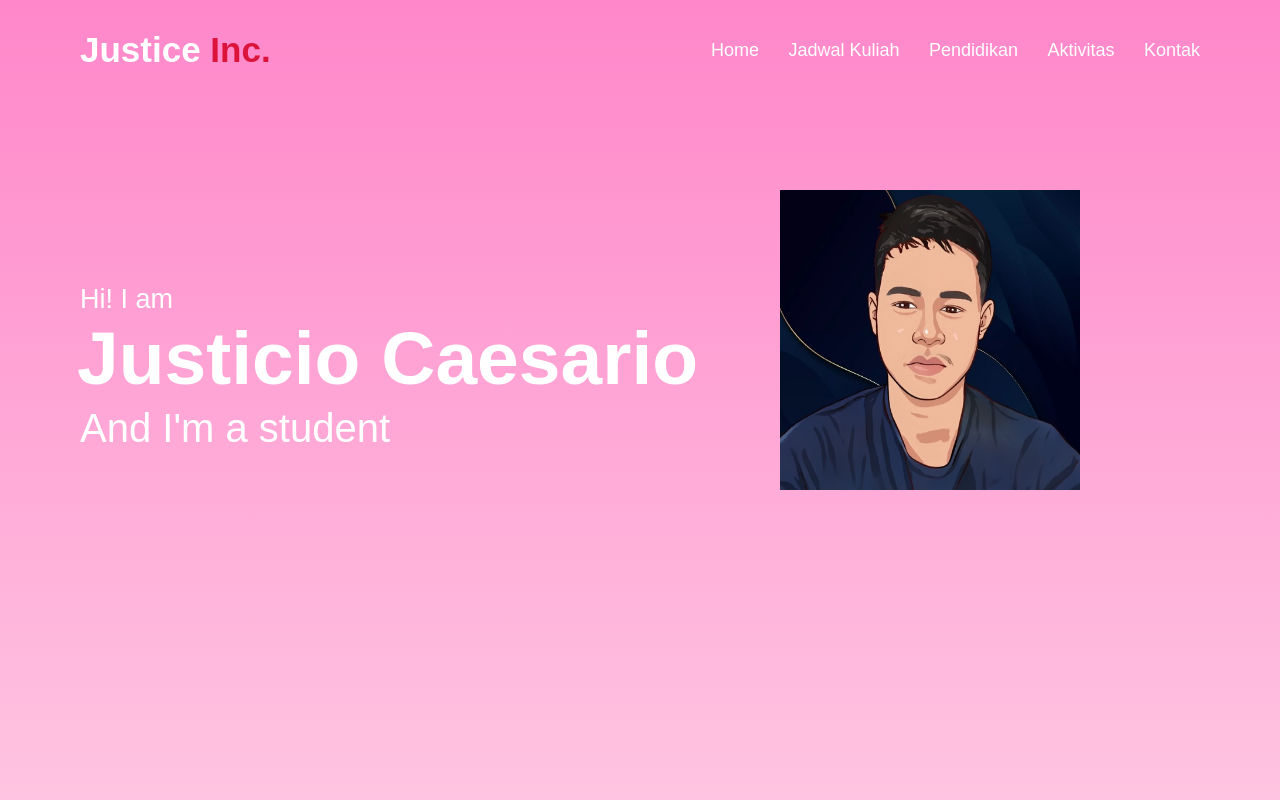
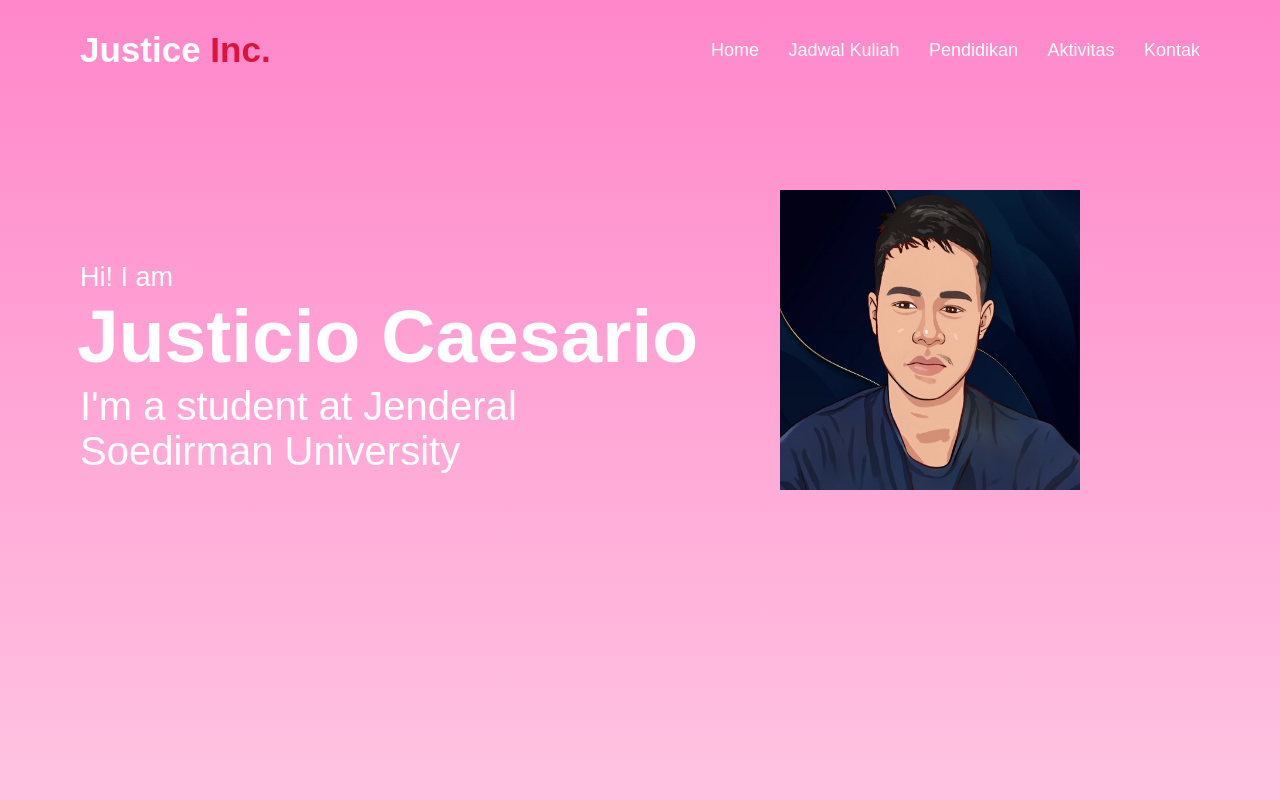
Before and after one commit to justiceinc/justice.github.io, a plain HTML site: page index.html in a window 1280 px wide. Shown: the top 800 px of the page. Drawn offline with nearby package versions, Linux system fonts and the light colour scheme.

Commit message:
Update index.html

```diff
--- a/index.html
+++ b/index.html
@@ -34,7 +34,7 @@
             <div class="home-content">
                 <div class="text-1">Hi! I am</div>
                 <div class="text-2">Justicio Caesario</div>
-                <div class="text-3">And I'm a student</div>
+                <div class="text-3">I'm a student at Jenderal Soedirman University</div>
             </div>
         </div>
         <img src="imagejc.jpg" width=300px height="auto" >
```
